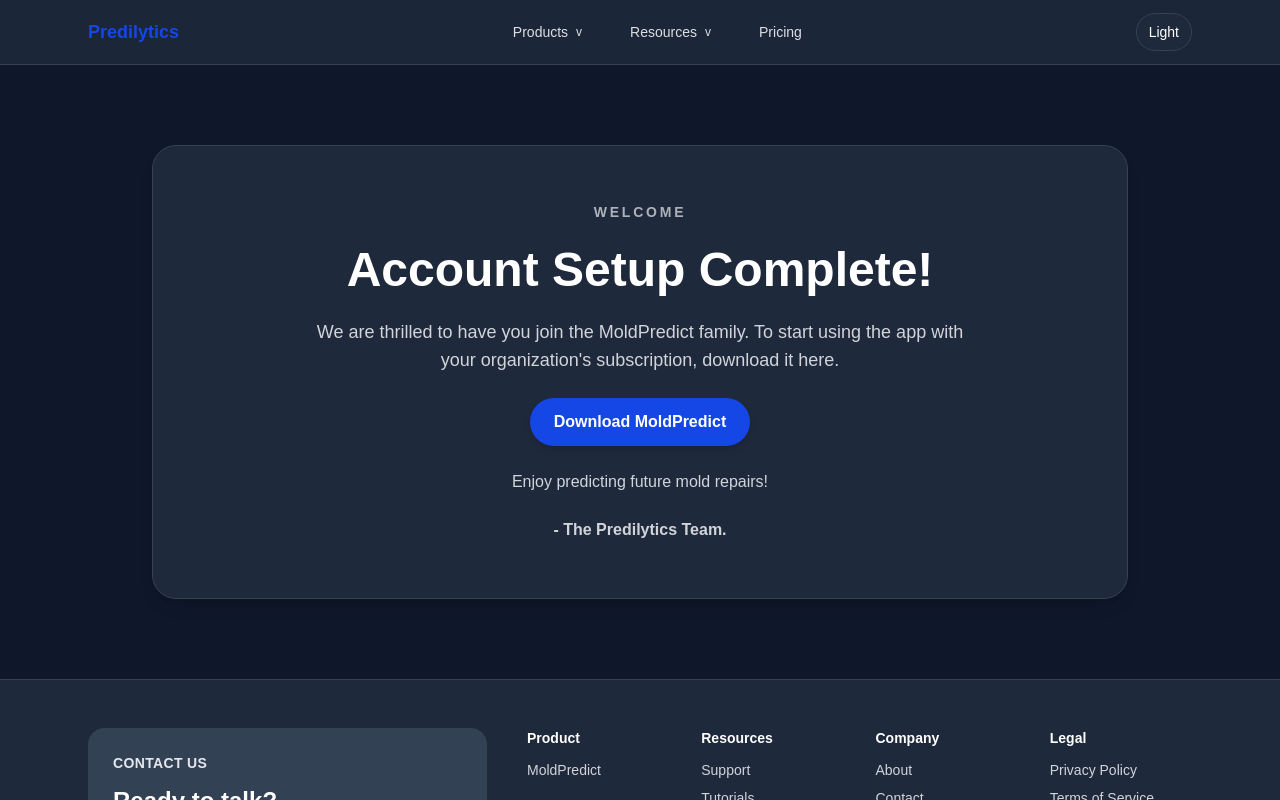
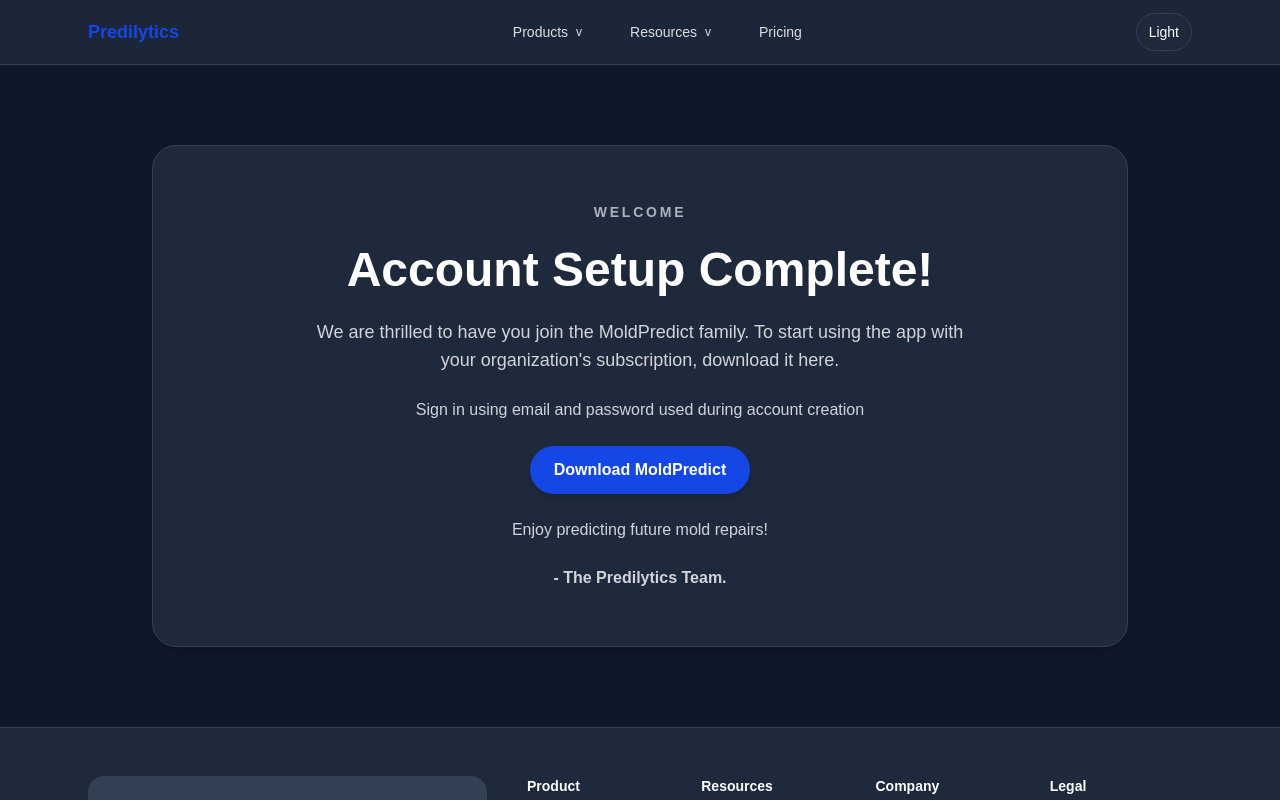
Before and after one commit to joe-syritamaria/predilytics-website, a Next.js app: page /welcome in a window 1280 px wide. Shown: the top 800 px of the page. Built offline with nearby package versions, Linux system fonts and the light colour scheme.

Commit message:
Changed download URL and added further instructions

```diff
--- a/app/(mainpage)/welcome/page.tsx
+++ b/app/(mainpage)/welcome/page.tsx
@@ -13,9 +13,12 @@
             We are thrilled to have you join the MoldPredict family. To start using
             the app with your organization&apos;s subscription, download it here.
           </p>
+          <p className="text-slate-600">
+            Sign in using email and password used during account creation
+          </p>
           <div className="flex justify-center">
             <a
-              href="https://predilyticsinc.com/moldpredict/download"
+              href="https://predilyticsinc.com/moldpredict/downloads"
               className="inline-flex items-center justify-center rounded-full bg-blue-700 px-6 py-3 text-base font-semibold text-white shadow-md transition hover:bg-blue-800"
             >
               Download MoldPredict
```
